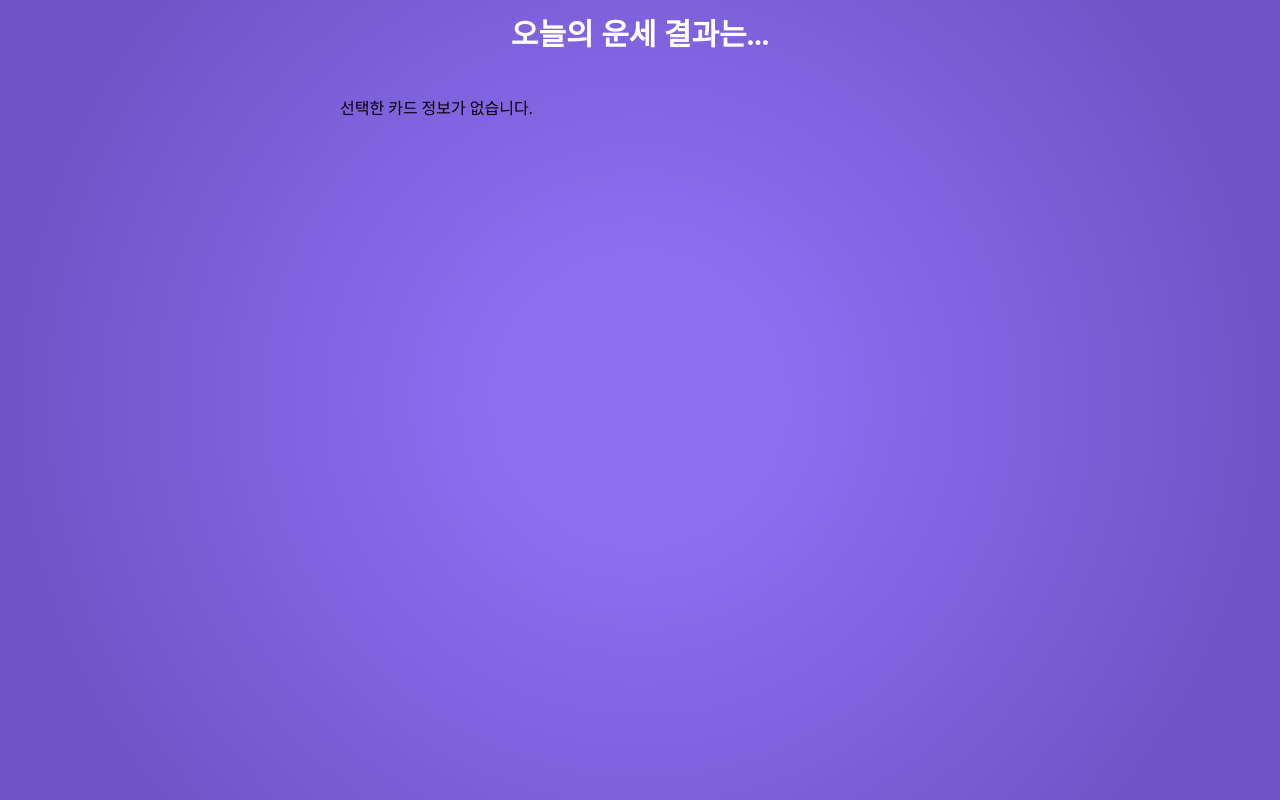
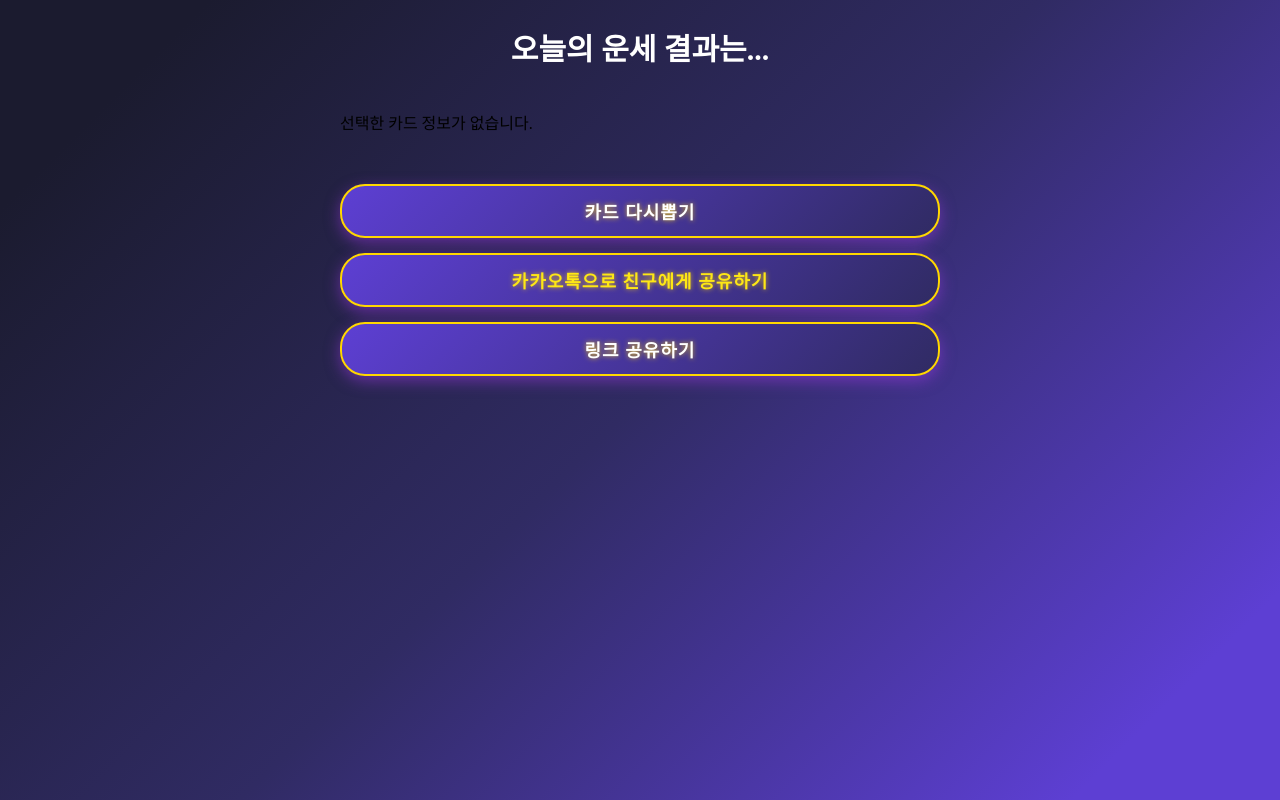
Before and after one commit to Dongkeyyyyy/dailyTaro, a React (Vite) app: page /result in a window 1280 px wide. Built offline with nearby package versions, Linux system fonts and the light colour scheme; a web font is replaced by a local one.

Commit message:
버튼 컴포넌트 수정 및 css

```diff
--- a/src/components/Button.css
+++ b/src/components/Button.css
@@ -1,15 +1,41 @@
 .Button {
-  background-color: #674a8c;
+  background: linear-gradient(
+    135deg,
+    #5d3fd3,
+    #302b63
+  ); /* 보라색 계열 그라디언트 */
+  color: #fee715; /* 황금빛 텍스트 */
+  font-size: 18px;
+  font-weight: bold;
+  padding: 12px 24px;
+  border: 2px solid #ffd700; /* 황금색 테두리 */
+  border-radius: 25px;
   cursor: pointer;
-  border: none;
-  border-radius: 5px;
-  padding: 10px 20px;
-  font-size: 18px;
-  white-space: nowrap;
+  transition: all 0.3s ease-in-out;
+  box-shadow: 0px 5px 15px rgba(162, 57, 234, 0.5); /* 퍼플빛 그림자 */
+  text-shadow: 0px 0px 5px rgba(255, 215, 0, 0.8); /* 황금빛 텍스트 효과 */
+  letter-spacing: 1px;
+  font-family: "EF_YOONY";
+  position: relative;
+  overflow: hidden;
+}
+
+/* ✨ 버튼 호버 시 마법처럼 빛나는 효과 */
+.Button:hover {
+  background: linear-gradient(135deg, #6a0572, #3a0ca3);
+  box-shadow: 0px 8px 25px rgba(255, 215, 0, 0.9); /* 황금빛으로 빛나는 효과 */
+  color: #fff;
+  transform: scale(1.05);
+}
+
+/* ✨ 버튼 클릭 시 움푹 들어가는 효과 */
+.Button:active {
+  transform: scale(0.95);
+  box-shadow: 0px 3px 10px rgba(255, 215, 0, 0.6);
 }
 
 .Button_START {
-  background-color: #674a8c;
+  background-color: #ffd700;
   color: white;
 }
 
@@ -17,3 +43,21 @@
   background-color: #674a8c;
   color: white;
 }
+
+.Button_RETRY {
+  background-color: #674a8c;
+  margin-top: 30px;
+  color: white;
+}
+
+.Button_SHARELINK {
+  color: white;
+}
+
+@font-face {
+  font-family: "EF_YOONY";
+  src: url("https://fastly.jsdelivr.net/gh/projectnoonnu/noonfonts_2206-01@1.0/EF_YOONY.woff2")
+    format("woff2");
+  font-weight: normal;
+  font-style: normal;
+}
--- a/src/components/ResultDetail.css
+++ b/src/components/ResultDetail.css
@@ -19,23 +19,64 @@
   align-items: center;
   text-align: center;
   background-color: #fff;
-  box-shadow: 0px 4px 8px rgba(0, 0, 0, 0.1);
+  box-shadow: 0px 0px 15px 5px rgba(255, 182, 193, 0.8),
+    /* 연핑크 */ 0px 0px 25px 10px rgba(255, 215, 0, 0.6),
+    /* 골드 */ 0px 0px 35px 15px rgba(255, 105, 180, 0.5); /* 핫핑크 */
+  border: 2px solid #ffd700; /* 황금색 테두리 */
+  transition: all 0.3s ease-in-out;
+}
+
+.cardImage_section img:hover {
+  transform: scale(1.05);
+  box-shadow: 0px 0px 20px 8px rgba(255, 182, 193, 1),
+    0px 0px 30px 12px rgba(255, 215, 0, 0.8),
+    0px 0px 40px 18px rgba(255, 105, 180, 0.7);
+}
+
+@keyframes twinkle {
+  0% {
+    opacity: 0.2;
+    transform: scale(0.9);
+  }
+  50% {
+    opacity: 1;
+    transform: scale(1.1);
+  }
+  100% {
+    opacity: 0.2;
+    transform: scale(0.9);
+  }
+}
+
+.twinkle {
+  position: absolute;
+  width: 20px;
+  height: 20px;
+  background: radial-gradient(
+    circle,
+    rgba(255, 215, 0, 1) 10%,
+    rgba(255, 255, 255, 0) 80%
+  );
+  border-radius: 50%;
+  animation: twinkle 1.5s infinite alternate ease-in-out;
 }
 
 .tarotReading_section {
   display: flex;
   align-items: center; /* 세로 중앙 정렬 (필요하면 추가) */
   flex-direction: column;
-  margin-top: 20px; /* 위쪽 여백 */
-  background-color: #8b5bc2;
-  border: 1px solid #b08fd6;
+  margin-top: 45px; /* 위쪽 여백 */
+  background-color: #302b63;
+  border: 1px solid #1b1b2f;
   border-radius: 8px;
+  color: white;
 }
 
 .header_section {
   display: flex;
   align-items: center;
   flex-direction: column;
+  margin-top: 15px;
 }
 
 .header_section h2 {
--- a/src/components/ResultDetail.jsx
+++ b/src/components/ResultDetail.jsx
@@ -1,4 +1,5 @@
 import "./ResultDetail.css";
+import Button from "../components/Button";
 
 const ResultDetail = ({ cardData }) => {
   return (
@@ -17,6 +18,30 @@ const ResultDetail = ({ cardData }) => {
 
             <section className="cardImage_section">
               {" "}
+              <div
+                className="twinkle"
+                style={{ top: "10%", left: "20%" }}
+              ></div>
+              <div
+                className="twinkle"
+                style={{ top: "35%", left: "15%" }}
+              ></div>
+              <div
+                className="twinkle"
+                style={{ top: "30%", left: "75%" }}
+              ></div>
+              <div
+                className="twinkle"
+                style={{ top: "50%", left: "90%" }}
+              ></div>
+              <div
+                className="twinkle"
+                style={{ top: "65%", left: "30%" }}
+              ></div>
+              <div
+                className="twinkle"
+                style={{ top: "87%", left: "40%" }}
+              ></div>
               <img src={cardData.image} alt={cardData.name} />
             </section>
 
--- a/src/index.css
+++ b/src/index.css
@@ -15,12 +15,8 @@ html,
 body {
   margin: 0px;
   width: 100%;
-  background: rgb(141, 110, 240);
-  background: radial-gradient(
-    circle,
-    rgba(141, 110, 240, 1) 19%,
-    rgba(112, 85, 200, 1) 82%
-  );
+  background: linear-gradient(135deg, #1b1b2f 10%, #302b63 50%, #5d3fd3 90%);
+
   height: 100%;
   display: flex;
 }
@@ -40,5 +36,5 @@ body * {
 
 h1 {
   font-family: "Paperlogy-8ExtraBold";
-  color: aliceblue;
+  color: #ffd1dc;
 }
--- a/src/pages/NotFound.jsx
+++ b/src/pages/NotFound.jsx
@@ -1,5 +1,5 @@
 const Notfound = () => {
-  return <div>잘못된 페이지입니다.</div>;
+  return <div>❌잘못된 페이지입니다.❌</div>;
 };
 
 export default Notfound;
--- a/src/pages/Result.css
+++ b/src/pages/Result.css
@@ -17,3 +17,10 @@
   justify-content: center;
   height: 100vh;
 }
+
+.button_section {
+  display: flex;
+  flex-direction: column;
+  justify-content: center;
+  gap: 15px; /* 버튼 간격 */
+}
--- a/src/pages/Result.jsx
+++ b/src/pages/Result.jsx
@@ -4,15 +4,24 @@ import loadingGif from "../assets/loading.gif"; //로딩이미지 추가
 import { useState, useEffect } from "react";
 import tarotMock from "../data/tarotMock"; // 가상mock 데이터
 import ResultDetail from "../components/ResultDetail";
+import Button from "../components/Button";
 
 const Result = () => {
   const [isLoading, setIsLoading] = useState(true); // 로딩 상태 관리
+
   const location = useLocation();
+
   const selectedCard = location.state?.selectedCard;
   console.log("선택된 카드", selectedCard);
   // location.state가 존재하면 selectedCatd에 접근
   // location.state가 undefined이면 그냥 undefined 반환 (에러 방지)
+  const nav = useNavigate();
+
+  const onClickToHome = () => {
+    nav("/");
+  };
   const cardData = tarotMock.find((card) => card.id === selectedCard?.id);
+
   console.log("카드데이터", cardData);
   // tarotMock에서 선택한 카드 정보 찾기
 
@@ -33,7 +42,22 @@ const Result = () => {
           <p>카드 해석하는 중... 잠시만 기다려 주세요</p>
         </section>
       ) : (
-        <ResultDetail cardData={cardData} />
+        <>
+          <ResultDetail cardData={cardData} />
+          <section className="button_section">
+            {" "}
+            <Button
+              onClick={onClickToHome}
+              text={"카드 다시뽑기"}
+              type={"RETRY"}
+            />
+            <Button
+              text={"카카오톡으로 친구에게 공유하기"}
+              type={"SHAREBYKAKAOTALK"}
+            />
+            <Button text={"링크 공유하기"} type={"SHARELINK"} />
+          </section>
+        </>
       )}
     </div>
   );
```
Also changed, not shown: src/assets/magic_circle.png (added).
